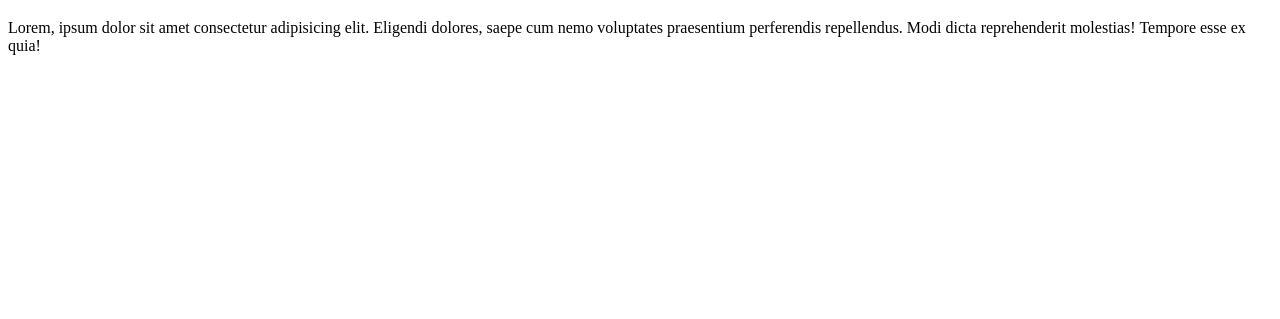
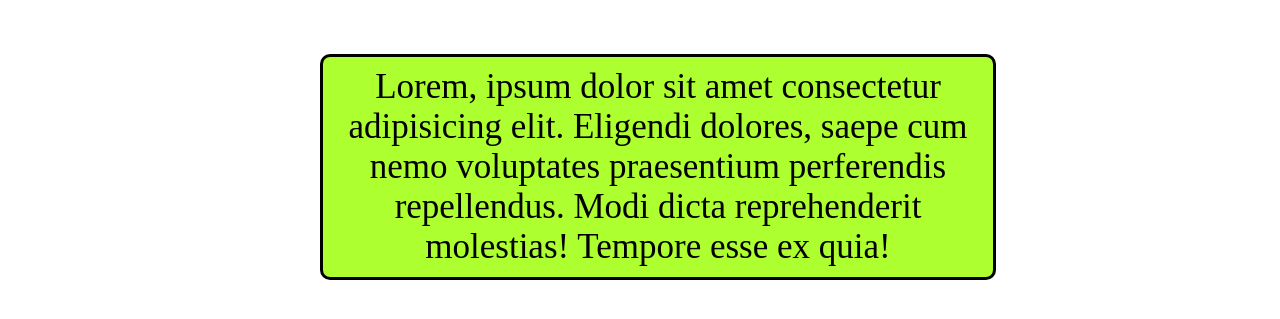
Before and after one commit to Shakil-Ahmed-Shawon/Beginning-Project, a plain HTML site: page Beginning-Project/project-1.html in a window 1280 px wide. Shown: the part 61-380 px from the top of the page. Drawn offline with Linux system fonts and the light colour scheme.

Commit message:
added-css

```diff
--- a/Beginning-Project/project-1.css
+++ b/Beginning-Project/project-1.css
@@ -0,0 +1,14 @@
+p{
+    width: 50%;
+    height: auto;
+    font-size: 35px;
+    color: black;
+    background-color: greenyellow;
+    border: 3px solid black;
+    border-radius: 10px;
+    text-align: center;
+    padding: 10px 15px;
+    position: absolute;
+    left: 25%;
+
+}
--- a/Beginning-Project/project-1.html
+++ b/Beginning-Project/project-1.html
@@ -5,6 +5,7 @@
     <meta http-equiv="X-UA-Compatible" content="IE=edge">
     <meta name="viewport" content="width=device-width, initial-scale=1.0">
     <title>Edit Title</title>
+    <link rel="stylesheet" href="project-1.css">
 </head>
 <body>
 
```
